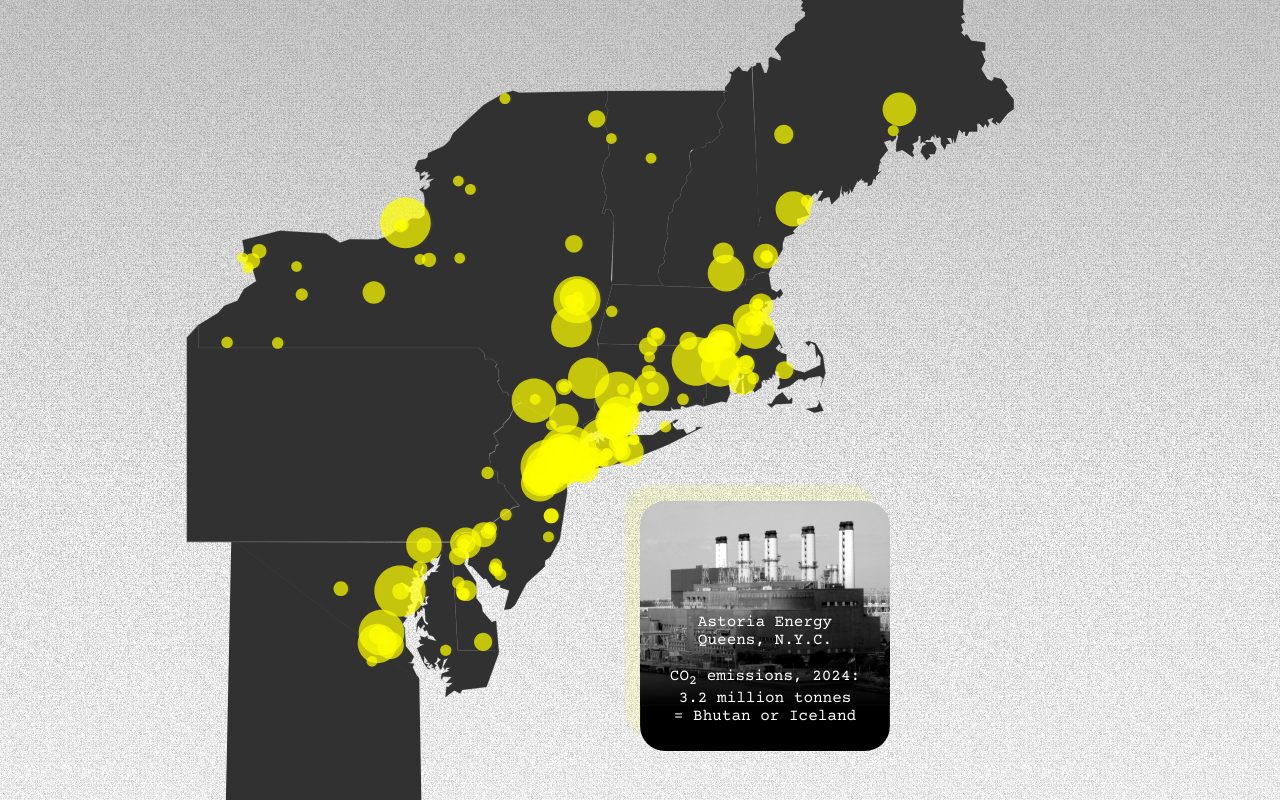
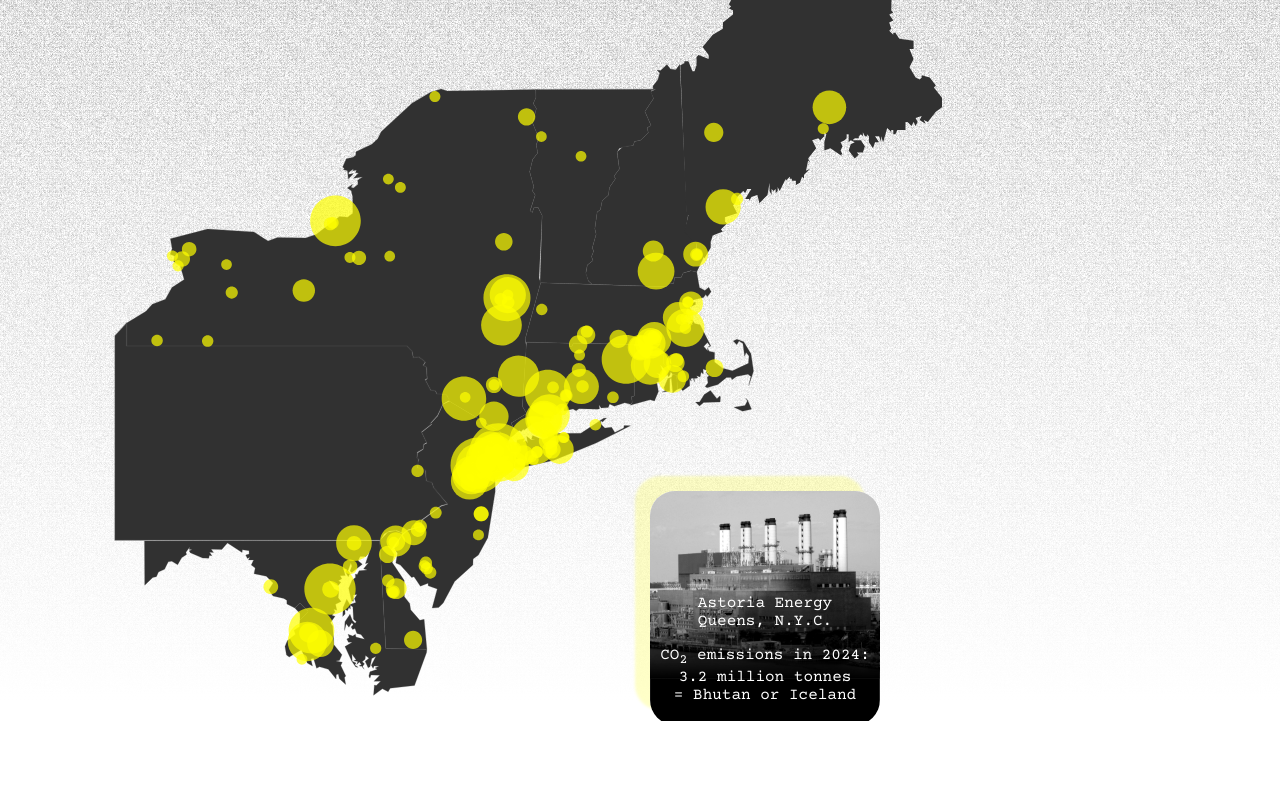
Before and after one commit to delvillarfr/ban-carbon, a Next.js app: page / in a window 1280 px wide. Shown: the part 2000-2800 px from the top of the page. Built offline with nearby package versions, Linux system fonts and the light colour scheme.

Commit message:
Better positioning for Astoria card.

```diff
--- a/app/globals.css
+++ b/app/globals.css
@@ -4,7 +4,7 @@
   --background-color: rgb(255, 255, 255);
   --media-width: clamp(1600px, 280vw, 2400px);
   --landing-height: calc(var(--media-width)*9/16);
-  --large-text: clamp(0.9rem, 1.5vw, 1.0rem);
+  --large-text: clamp(1rem, 2.1vw, 1.1rem);
   --text: clamp(0.8rem, 1.5vw, 1.0rem);
 }
 
@@ -28,7 +28,7 @@ section {
 }
 
 
-/* Landing video and USA map */
+/* Background */
 .background-wrapper {
   position: absolute;
   top: 0;
@@ -51,7 +51,7 @@ section {
 
 .shift-right {
   /* 1. Center smokestack. 2. Move it right.*/
-  margin-left: clamp(50%, 80%, calc(50% + 270px));
+  margin-left: clamp(50%, 80%, calc(50% + 200px));
   transform: translateX(calc(-0.31 * var(--media-width)));
 }
 
@@ -76,7 +76,7 @@ section {
 
 .media {
   width: var(--media-width);
-  margin-top: -5px;
+  margin-top: -7px;
 }
 
 .media img {
@@ -241,38 +241,36 @@ section {
   padding-top: 100px;
 }
 
-.polluters-example {
+.polluter-card {
   display: flex;
-  justify-content: center;
   width: 100%;
 }
 
-.polluters-example-container {
-  margin-left: min(20vw, 250px);
-  margin-top: 30px;
+.polluter-card-container {
+  margin-left: min(calc(100vw - 200px), calc(50% + 10px));
+  margin-top: 20px;
+  overflow: clip;
   position: relative;
+  animation: pulse-shadow 4s ease-in-out infinite;
+  border-radius: 25px;
 }
 
-.polluters-example-image {
-  width: clamp(200px, 25vw, 250px);
+.polluter-card-image {
+  width: clamp(190px, 22vw, 230px);
   height: auto;
-  border-radius: 25px;
-  animation: pulse-shadow 4s ease-in-out infinite;
 }
 
 @keyframes pulse-shadow {
-
   0%,
   100% {
     box-shadow: -15px -15px 3px 0px rgba(255, 255, 0, 0.8);
   }
-
   50% {
     box-shadow: -15px -15px 3px 0px rgba(255, 255, 0, 0.1);
   }
 }
 
-.polluters-info {
+.polluter-info {
   position: absolute;
   top: 0;
   left: 0;
@@ -292,31 +290,43 @@ section {
   margin-top: 7%;
 }
 
-.polluters-info p {
+.polluter-info p {
   color: white;
-  font-size: var(--large-text);
+  font-size: var(--text);
 }
 
-/* Permits Section */
+/* Permits and Laws Section */
+.permits-laws-section {
+  position: relative;
+  width: 100%;
+  height: 2400px;
+  overflow: hidden;
+}
+
 .permits-line {
-  display: flex;
-  justify-content: center;
-  align-items: start;
+  position: absolute;
+  top: 0;
   width: 100%;
+  z-index: 2;
 }
 
 .permits-line-container {
-  padding-right: 30px;
-  padding-top: 100px;
+  padding-top: clamp(500px, 50vh, 800px);
+  margin-left: max(
+    calc(50% - 100px), /* Wide Screens */
+    calc(45% - 50px) /* Narrow Screens */
+    );
 }
 
-/* Laws section */
 .laws-container {
+  position: absolute;
+  top: 0;
   width: 100%;
   height: 950px;
   display: flex;
   align-items: center;
   justify-content: center;
+  z-index: 1;
 }
 
 .law {
--- a/app/page.tsx
+++ b/app/page.tsx
@@ -26,16 +26,16 @@ export default function Home() {
         <div className="background">
           <div className="media shift-right">
             <Image
-              src="/rggi-power-plants-tall.svg"
+              src="/rggi-power-plants.svg"
               alt="Map of northeastern USA with chimney"
-              width={1577}
-              height={887}
+              width={1183}
+              height={1170}
             />
             <Image
               src="/rggi-power-plants-bright.svg"
               alt="Map of RGGI power plants sized by CO2 emissions"
-              width={1577}
-              height={887}
+              width={1183}
+              height={665}
               className="top-left-position"
             />
           </div>
@@ -59,8 +59,8 @@ export default function Home() {
               <Image
                 src="/favicon-dark.svg"
                 alt="BAN CARBON logo"
-                width={17}
-                height={17}
+                width={20}
+                height={20}
                 className="logo"
               />
             </Link>
@@ -68,8 +68,8 @@ export default function Home() {
         </div>
       </header>
 
-      <main >
-        <section >
+      <main>
+        <section>
           <div className="landing-container">
             <div className="landing">
               <div className="hero">
@@ -83,7 +83,7 @@ export default function Home() {
             </div>
           </div>
         </section>
-        <section >
+        <section>
           <div className="polluters-line">
             <div className="polluters-line-container">
               <h2 className="explainer-line">
@@ -94,52 +94,43 @@ export default function Home() {
               </h2>
             </div>
           </div>
-          <div className="polluters-example">
-            <div className="polluters-example-container">
+          <div className="polluter-card">
+            <div className="polluter-card-container">
               <Image
                 src="/astoria.png"
                 alt="Picture of Astoria Energy"
                 width={340}
                 height={340}
-                className="polluters-example-image"
+                className="polluter-card-image"
               />
-              <div className={`${courier.className} polluters-info`}>
+               <div className={`${courier.className} polluter-info`}>
                 <div className="percentage45-margin-top">
-                  <p>
-                    Astoria Energy
-                  </p>
+                  <p>Astoria Energy</p>
                 </div>
                 <div>
-                  <p>
-                    Queens, N.Y.C.
-                  </p>
+                  <p>Queens, N.Y.C.</p>
                 </div>
                 <div className="percentage7-margin-top">
-                  <p>
-                    CO<sub>2</sub> emissions, 2024:
-                  </p>
+                  <p>CO<sub>2</sub> emissions in 2024:</p>
                 </div>
                 <div>
-                  <p>
-                    3.2 million tonnes
-                  </p>
+                  <p>3.2 million tonnes</p>
                 </div>
                 <div>
-                  <p>
-                    = Bhutan or Iceland
-                  </p>
+                  <p>= Bhutan or Iceland</p>
                 </div>
               </div>
             </div>
           </div>
         </section>
-          {/*
         <section>
+          <div className="permits-laws-section">
             <div className="permits-line">
               <div className="permits-line-container">
                 <h2 className="explainer-line">
-                They need a state permit<br />
-                to emit each ton of CO<sub>2</sub>.
+                  They need one <br />
+                  state permit to emit<br />
+                  each ton of CO<sub>2</sub>.
                 </h2>
               </div>
             </div>
@@ -432,8 +423,8 @@ export default function Home() {
                 </div>
             </div>
           </div>
+          </div>
         </section>
-        */}
       </main>
     </>
   );
```
Lines whose indentation alone changed are shown as unchanged.
